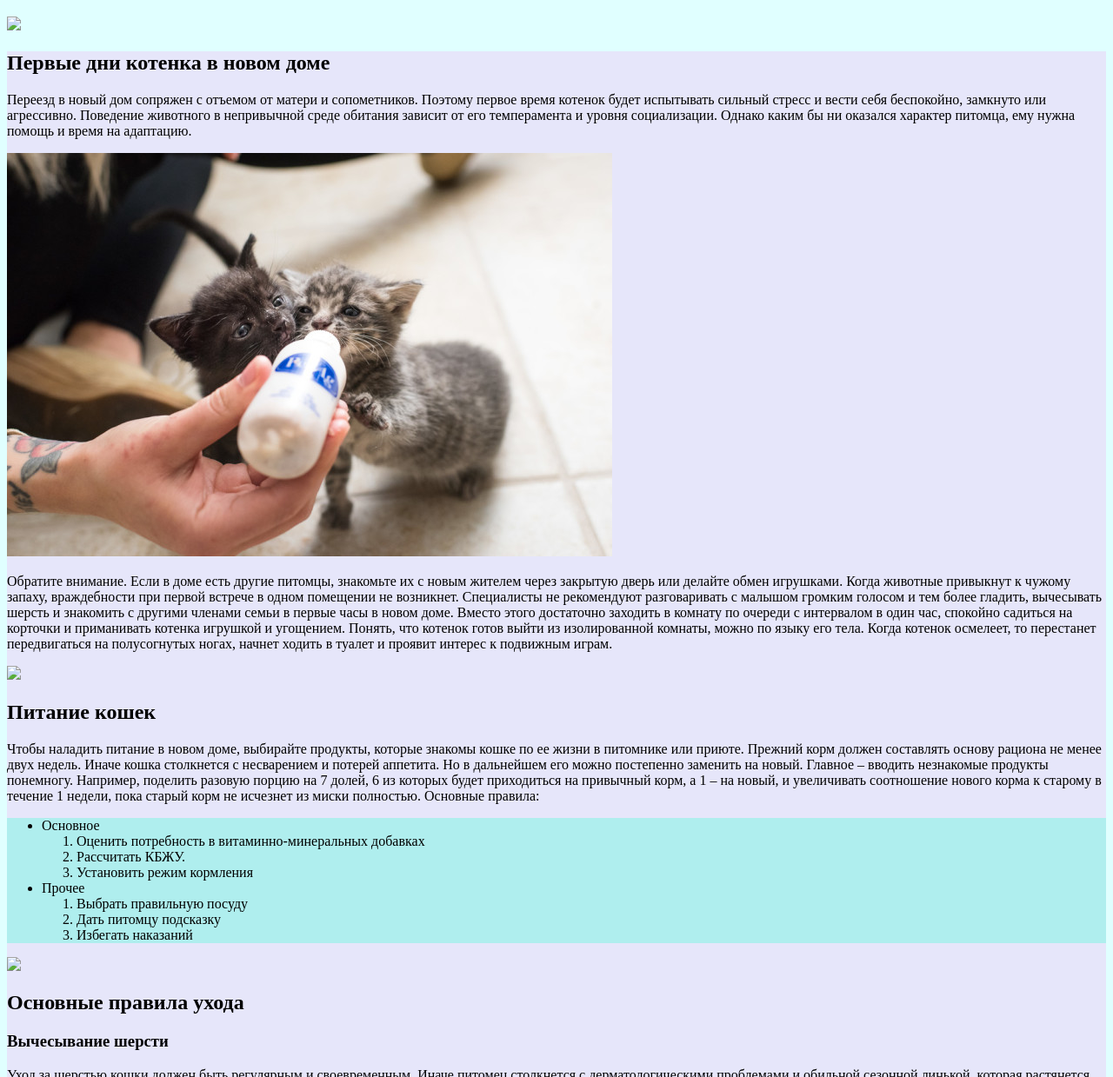
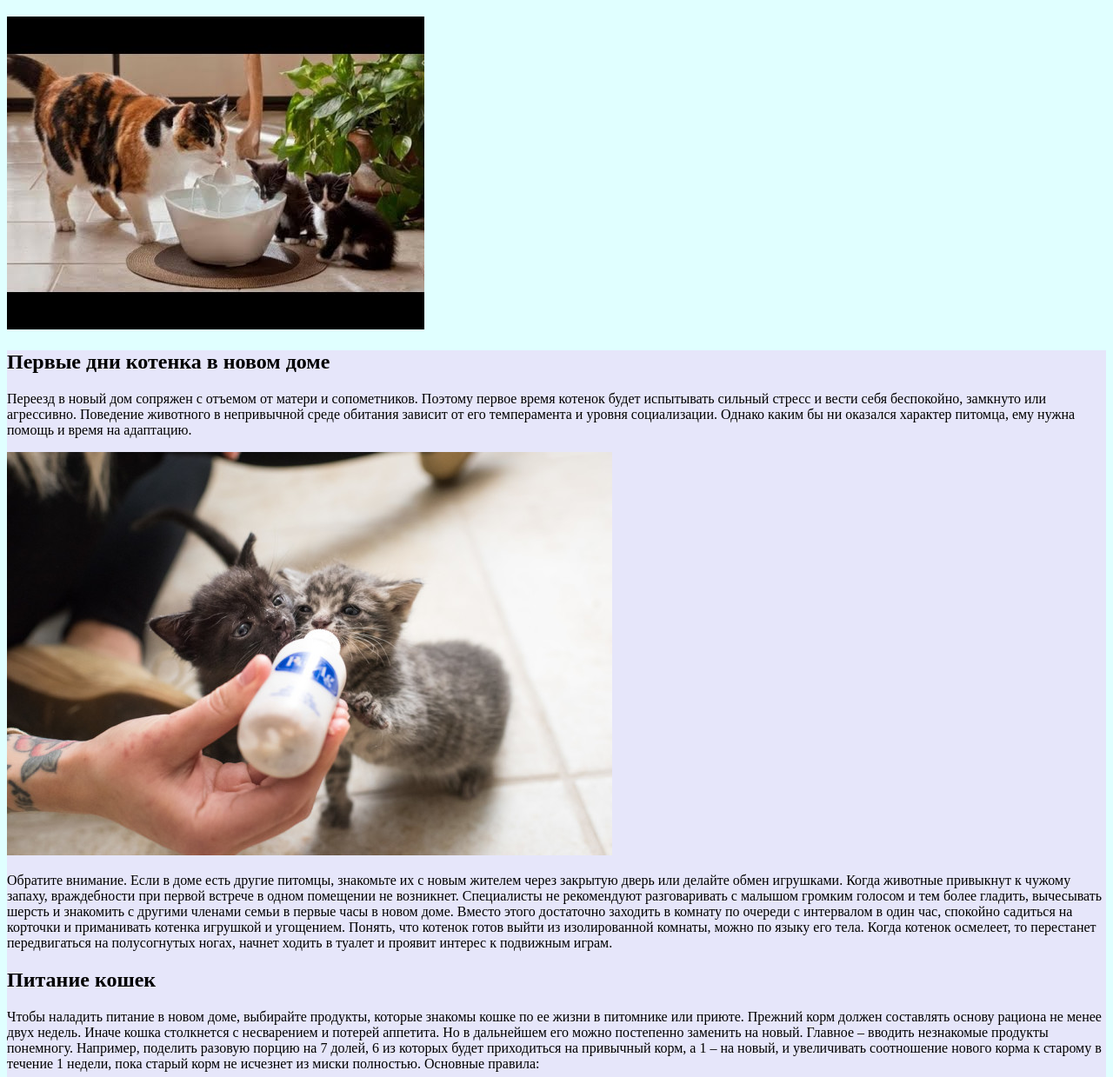
Before and after one commit to nastyachaj/nastyachaj.github.io, a plain HTML site: page uhod.html in a window 1280 px wide. Shown: the part 61-1300 px from the top of the page at 87% size. Drawn offline with Linux system fonts and the light colour scheme.

Commit message:
Sun, Oct 1, 2023, 7:51 PM +07:00

```diff
--- a/uhod.html
+++ b/uhod.html
@@ -7,7 +7,7 @@
     </head>
     <body>
         <h1>Как же правильно ухаживать за кошками?</h1>
-        <img src="5855d4ed67c99cda8912ba5f4bd558f6015caf74.jpg">
+        <img src="0.jpg">
     <div>
     <h2>Первые дни котенка в новом доме</h2>
 <p>
@@ -21,7 +21,6 @@
 
 Понять, что котенок готов выйти из изолированной комнаты, можно по языку его тела. Когда котенок осмелеет, то перестанет передвигаться на полусогнутых ногах, начнет ходить в туалет и проявит интерес к подвижным играм.
         </p>
-        <img src="fa5dcd0259e75529fa63aaa1dd742ab645cc27e9.jpg">
         <h2>Питание кошек</h2>
         <p>
             Чтобы наладить питание в новом доме, выбирайте продукты, которые знакомы кошке по ее жизни в питомнике или приюте.
@@ -52,7 +51,7 @@
     </ul>
 </nav>
         </p>
-        <img src="1f4db2ce252dddf3a631cacd74ebb515dbac29f5.jpg">
+        <img src="vid-mesyachnogo-kotenka.jpg">
         <h2>Основные правила ухода</h2>
         <p>
             <h3>
@@ -63,7 +62,9 @@
 Чтобы вычесать шерсть, не повредив новые волоски, пригодится пуходерка, железный гребень с редкими и частыми зубцами, резиновая перчатка для расчесывания шерсти и спрей-антистатик для животных.
 
 Приучить питомца к уходу за шерстью нужно еще в детстве. Позвольте малышу обнюхать инструменты, поиграйте рядом с игрушкой-дразнилкой, а затем проведите ими по голове и вдоль спины питомца. Первое вычесывание шерсти должно напоминать животному массаж и быть максимально приятным. В этом случае питомец сложит о процедуре положительную ассоциацию и будет принимать уход за шерстью охотнее.
+<p>
 <img src="come-curare-il-pelo-del-gatto-persiano-pg-magazine.jpg">
+</p>
 
             <h3>
                 Стрижка когтей
@@ -72,6 +73,9 @@
             Чтобы затупить когти, избежав порезов и расслаивания, пригодится когтерез (гильотина).
             Состригать нужно только острый кончик, отступив от края 1-2 мм. Иначе лезвие повредит капилляры, и из пальца пойдет кровь.
             Остановить кровотечение можно специальной кровоостанавливающей пудрой или кристаллом марганцовки. Однако нанеся кошке травму, провести процедуру повторно будет сложнее.
+        </p>
+        <p>
+            <img src="vid-mesyachnogo-kotenka.jpg">
         </p>
         <p>
              <h3>Купание</h3>
```
Also changed, not shown: 0.jpg (added), vid-mesyachnogo-kotenka.jpg (added).
